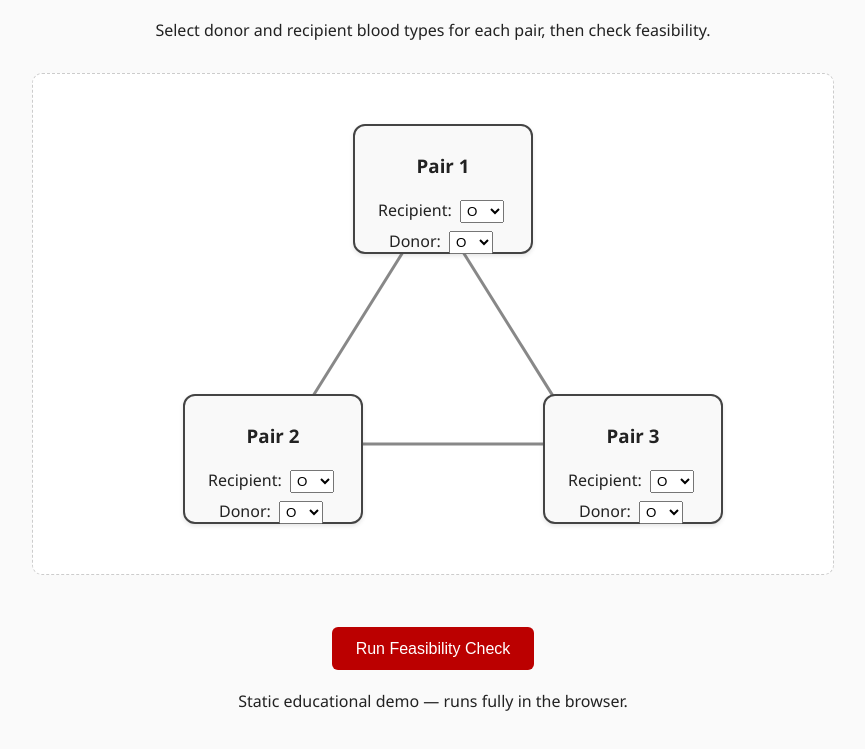
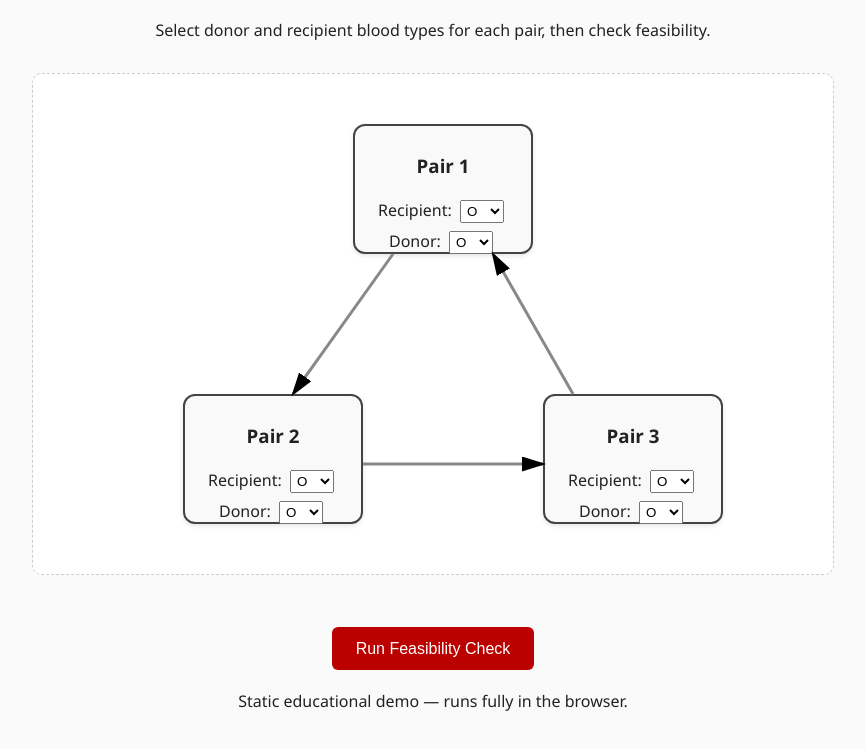
Before and after one commit to gabrieltepin/odd_cycle_puzzle, a plain HTML site: page interactive_puzzle/index.html in a window 1280 px wide. Shown: the part 99-848 px from the top of the page, without its empty margins (207-1072 px from the left). Drawn offline with Linux system fonts and the light colour scheme.

Commit message:
ïnteractive snippet updated

```diff
--- a/interactive_puzzle/index.html
+++ b/interactive_puzzle/index.html
@@ -19,9 +19,10 @@
           <polygon points="0 0, 8 2.5, 0 5" fill="black"/>
         </marker>
       </defs>
-      <line id="line1" x1="400" y1="130" x2="250" y2="370" class="arrow"/>
-      <line id="line2" x1="250" y1="370" x2="550" y2="370" class="arrow"/>
-      <line id="line3" x1="550" y1="370" x2="400" y2="130" class="arrow"/>
+        <line id="line1" x1="360" x2="260" y2="320" class="arrow" y1="180"></line>
+        <line id="line2" x1="330" y1="390" x2="510" y2="390" class="arrow"></line>
+        <line id="line3" x1="540" y1="320" x2="460" y2="180" class="arrow"></line>
+
     </svg>
 
     <div class="pair" id="pair1">
--- a/interactive_puzzle/style.css
+++ b/interactive_puzzle/style.css
@@ -50,6 +50,14 @@ body {
   transition: stroke 0.3s ease;
 }
 
+#arrows {
+  position: absolute;
+  top: 0;
+  left: 0;
+  z-index: 1; /* arrows behind boxes */
+}
+
+
 select {
   margin: 4px;
   padding: 2px;
```
